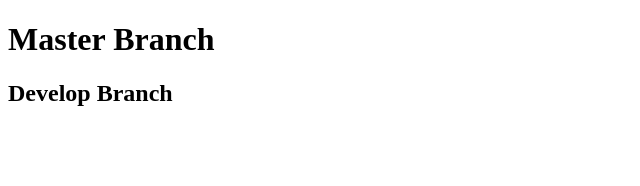
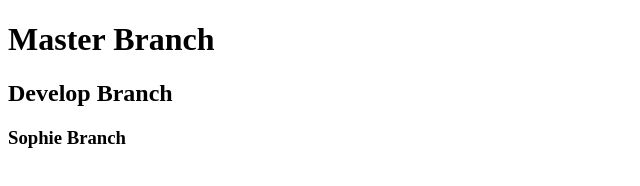
Before and after one commit to hunter-sloan98/blue-badge-server, a plain HTML site: page index.html in a window 1280 px wide. Shown: the whole page, without its empty margins (0-640 px from the left). Drawn offline with Linux system fonts and the light colour scheme.

Commit message:
Sophie Branch

```diff
--- a/index.html
+++ b/index.html
@@ -9,5 +9,6 @@
 <body>
   <h1>Master Branch</h1>
   <h2>Develop Branch</h2>
+  <h3>Sophie Branch</h3>
 </body>
 </html>
```
